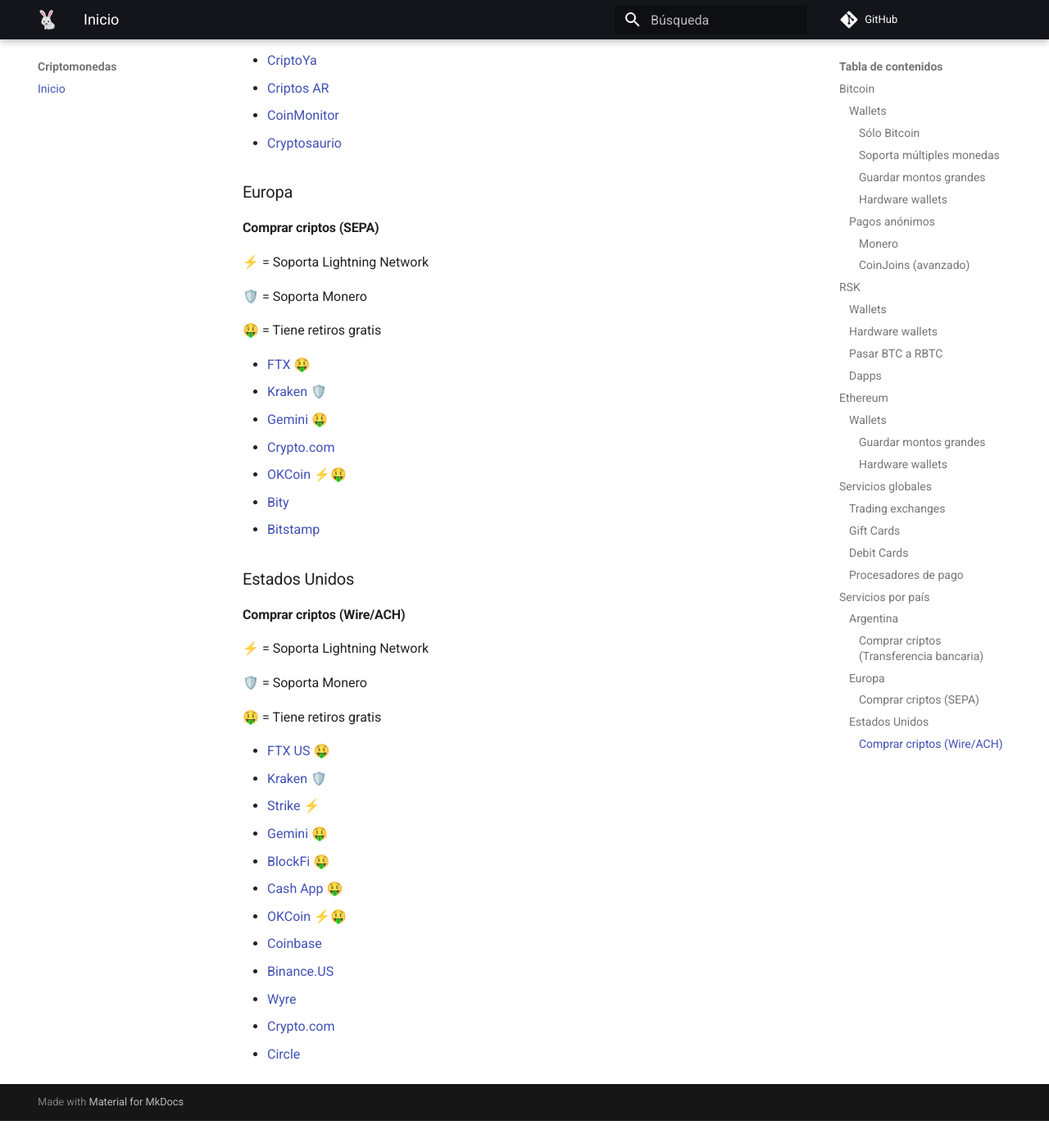
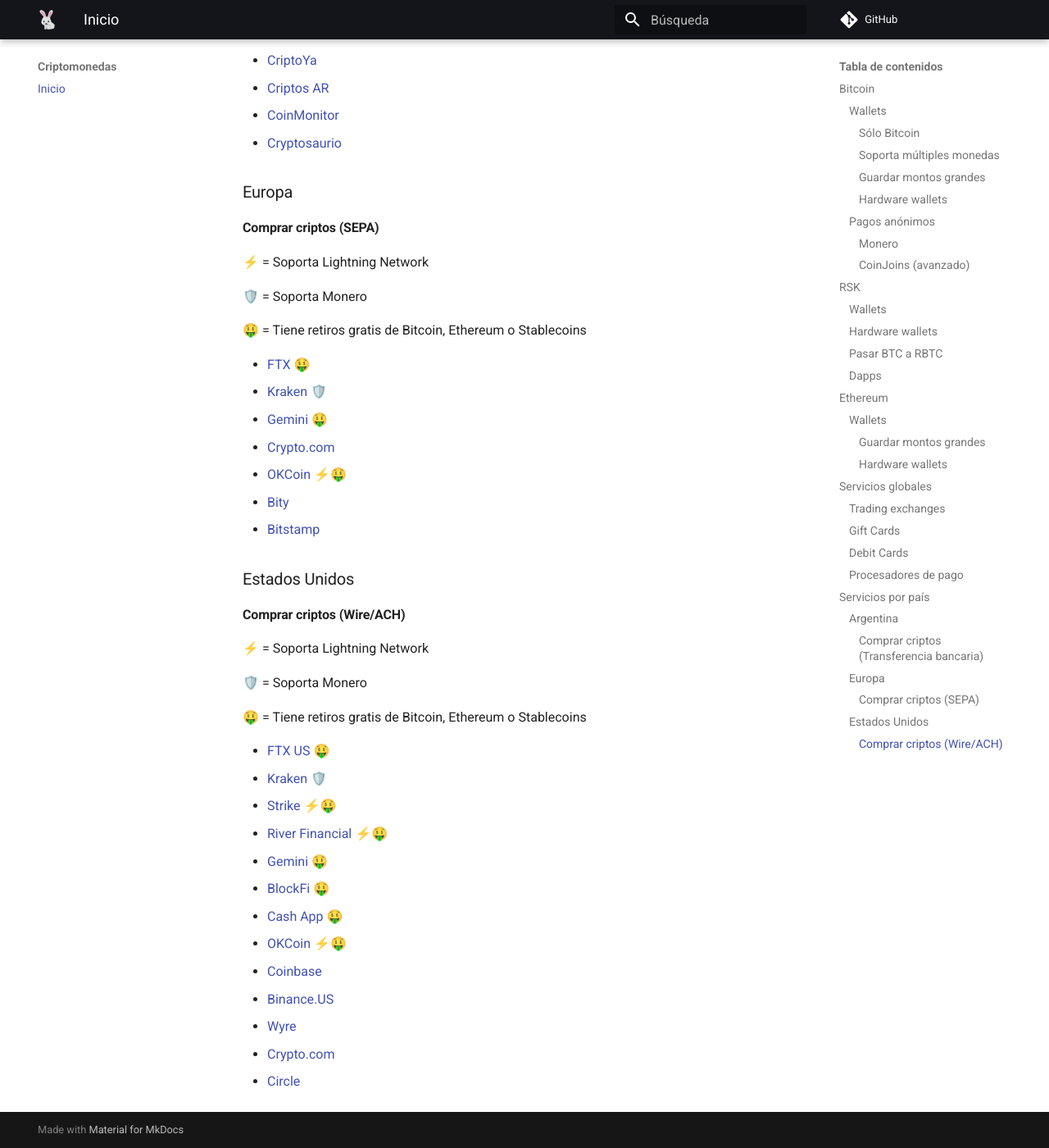
Before and after one commit to anomalouscode/wiki, an MkDocs documentation site: the page built from docs/criptomonedas/index.md, in a window 1280 px wide and 1400 px high, scrolled down 5960 px. Shown: the whole window at 82% size. Built offline with MkDocs 1.6.1 and Material for MkDocs 9.7.7, drawn with Linux system fonts in a browser that asks for light colours; comment, search, counter and statistics services are not loaded; before the commit the page ends 7327 px from its top, so only the background shows below that.

Commit message:
Create index.md

```diff
--- a/docs/criptomonedas/index.md
+++ b/docs/criptomonedas/index.md
@@ -225,7 +225,7 @@
 
 🛡️ = Soporta Monero
 
-🤑 = Tiene retiros gratis
+🤑 = Tiene retiros gratis de Bitcoin, Ethereum o Stablecoins
 
 - [FTX](https://ftx.com/#a=6290039) 🤑
 - [Kraken](https://www.kraken.com/) 🛡️
@@ -243,11 +243,12 @@
 
 🛡️ = Soporta Monero
 
-🤑 = Tiene retiros gratis
+🤑 = Tiene retiros gratis de Bitcoin, Ethereum o Stablecoins
 
 - [FTX US](https://ftx.us/) 🤑
 - [Kraken](https://www.kraken.com/) 🛡️
-- [Strike](https://strike.me/) ⚡
+- [Strike](https://strike.me/) ⚡🤑
+- [River Financial](https://river.com/) ⚡🤑
 - [Gemini](https://gemini.com/share/rr55epf6) 🤑
 - [BlockFi](https://blockfi.com/?ref=11b52d14) 🤑
 - [Cash App](https://cash.app/) 🤑
```
